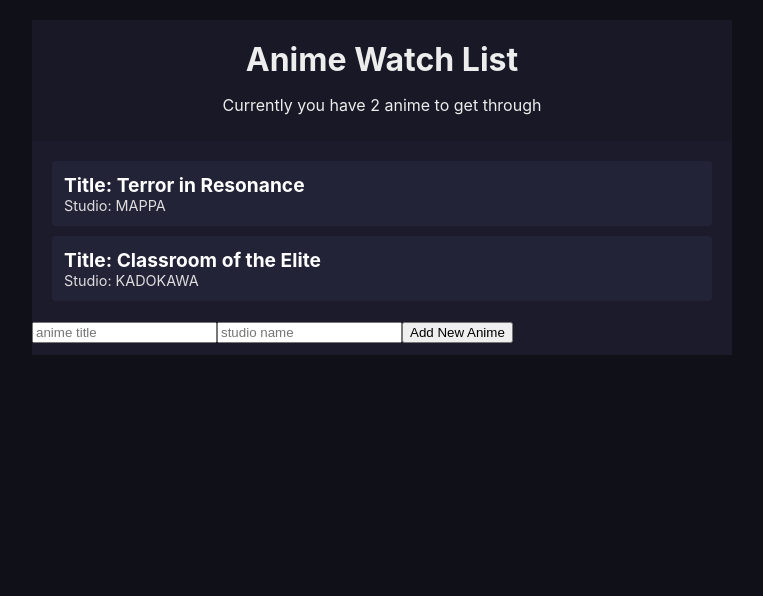
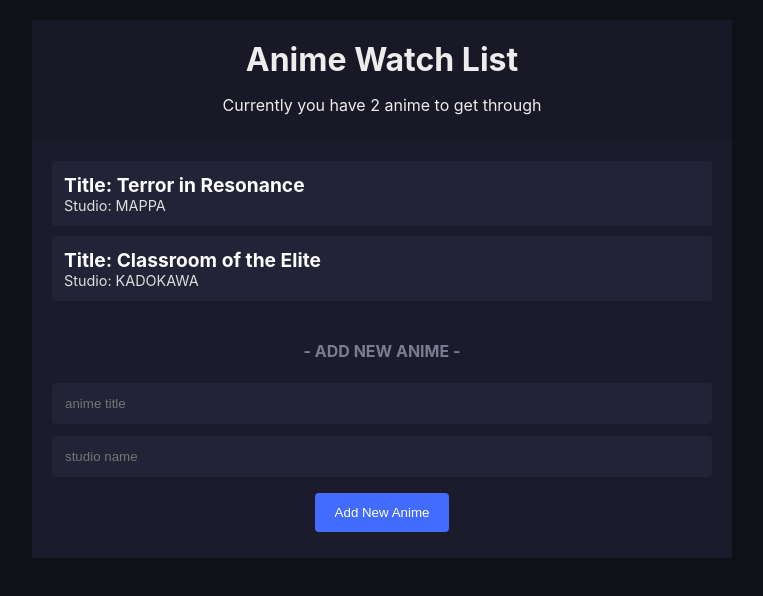
Before and after one commit to dev-xero/book-list-anime, a React (Create React App) app: page / in a window 1280 px wide. Shown: the top 596 px of the page, without its empty margins (258-1021 px from the left). Built offline with nearby package versions, Linux system fonts and the light colour scheme; the HTML template or start-up script is replaced by a standard one.

Commit message:
Updated Index CSS File

```diff
--- a/src/components/NewBookForm.jsx
+++ b/src/components/NewBookForm.jsx
@@ -13,6 +13,7 @@ const NewBookForm = () => {
 
   return (
     <form onSubmit={handleSubmit}>
+      <p className="title">- ADD NEW ANIME -</p>
       <input
         type="text"
         name="anime-title"
--- a/src/index.css
+++ b/src/index.css
@@ -1,7 +1,7 @@
 body {
   margin: 0;
-  font-family: -apple-system, BlinkMacSystemFont, "Segoe UI", "Roboto", "Oxygen",
-    "Ubuntu", "Cantarell", "Fira Sans", "Droid Sans", "Helvetica Neue",
+  font-family: -apple-system, BlinkMacSystemFont, 'Segoe UI', 'Roboto', 'Oxygen',
+    'Ubuntu', 'Cantarell', 'Fira Sans', 'Droid Sans', 'Helvetica Neue',
     sans-serif;
   -webkit-font-smoothing: antialiased;
   -moz-osx-font-smoothing: grayscale;
@@ -20,41 +20,79 @@ body {
 .navbar {
   padding: 10px 20px;
   text-align: center;
-  background: hsl(240, 23%, 12%)
+  background: hsl(240, 23%, 12%);
 }
 
 .navbar h1 {
   margin: 10px 0;
 }
 
-.book-list{
+.book-list {
   margin: 20px;
 }
-.book-list ul{
+.book-list ul {
   padding: 0;
   list-style-type: none;
 }
-.book-list li{
+.book-list li {
   background: hsl(240, 23%, 18%);
   border-radius: 4px;
   padding: 12px;
   cursor: pointer;
   margin: 10px 0;
 }
-.book-list li:hover{
+.book-list li:hover {
   opacity: 0.7;
   text-decoration: line-through;
 }
-.book-list .title{
+.book-list .title {
   font-weight: bold;
   color: hsl(0, 0%, 100%);
   font-size: 1.2em;
 }
-.book-list .author{
+.book-list .author {
   font-size: 0.9em;
   color: hsl(0, 0%, 87%);
 }
-.empty{
+.empty {
   margin: 20px;
   text-align: center;
 }
+
+form {
+  padding: 4px 20px;
+}
+
+form p.title {
+  text-align: center;
+  font-weight: 700;
+  color: hsla(228, 94%, 94%, 0.479);
+}
+
+input[type='text'] {
+  width: 100%;
+  padding: 12px;
+  box-sizing: border-box;
+  margin: 6px 0;
+  background: hsl(240, 23%, 18%);
+  color: hsl(0, 0%, 100%);
+  border: 1px solid hsl(240, 23%, 18%);
+  outline: none;
+  border-radius: 4px;
+}
+
+input[type='text']:focus {
+  border-color: hsl(227, 100%, 63%);
+}
+
+form button {
+  margin: 10px auto;
+  background: hsl(227, 100%, 63%);
+  border: none;
+  border-radius: 4px;
+  padding: 12px 20px;
+  display: block;
+  cursor: pointer;
+  color: hsl(0, 0%, 100%);
+  font-weight: 500;
+}
```
